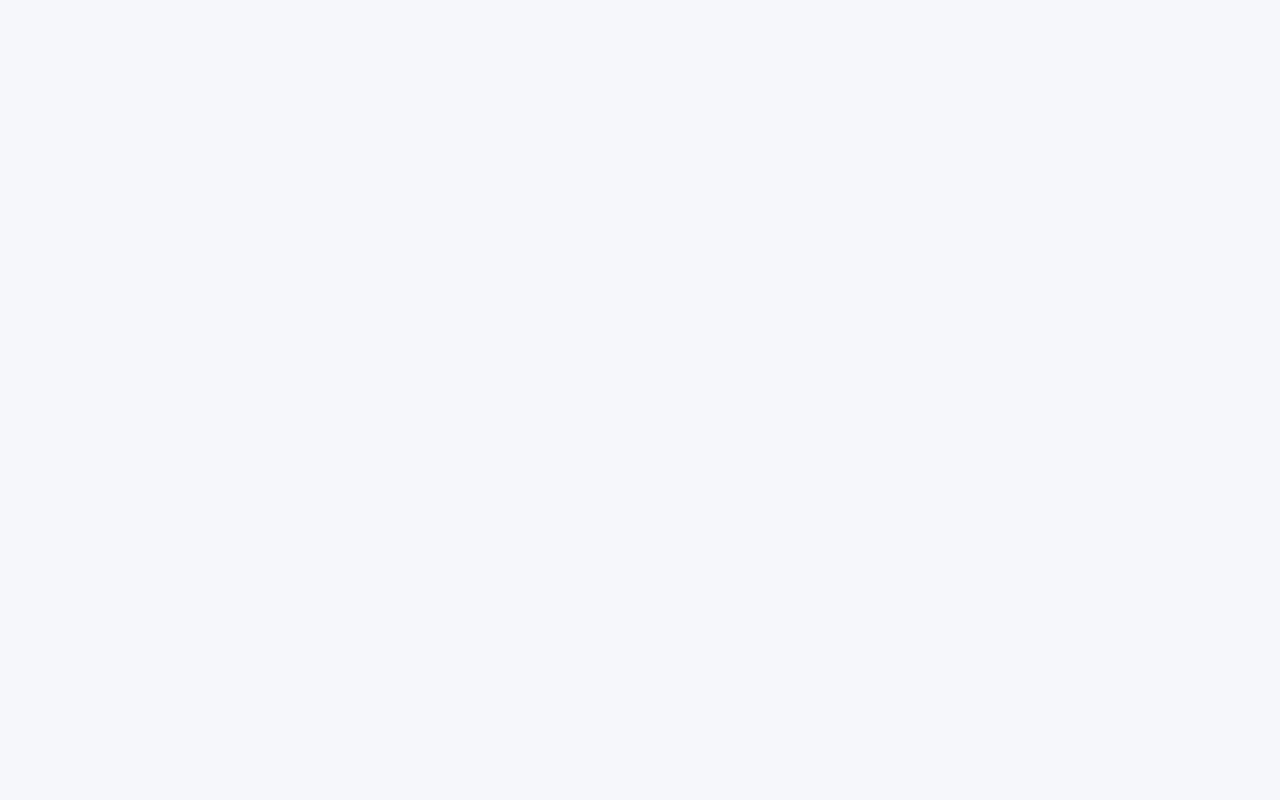
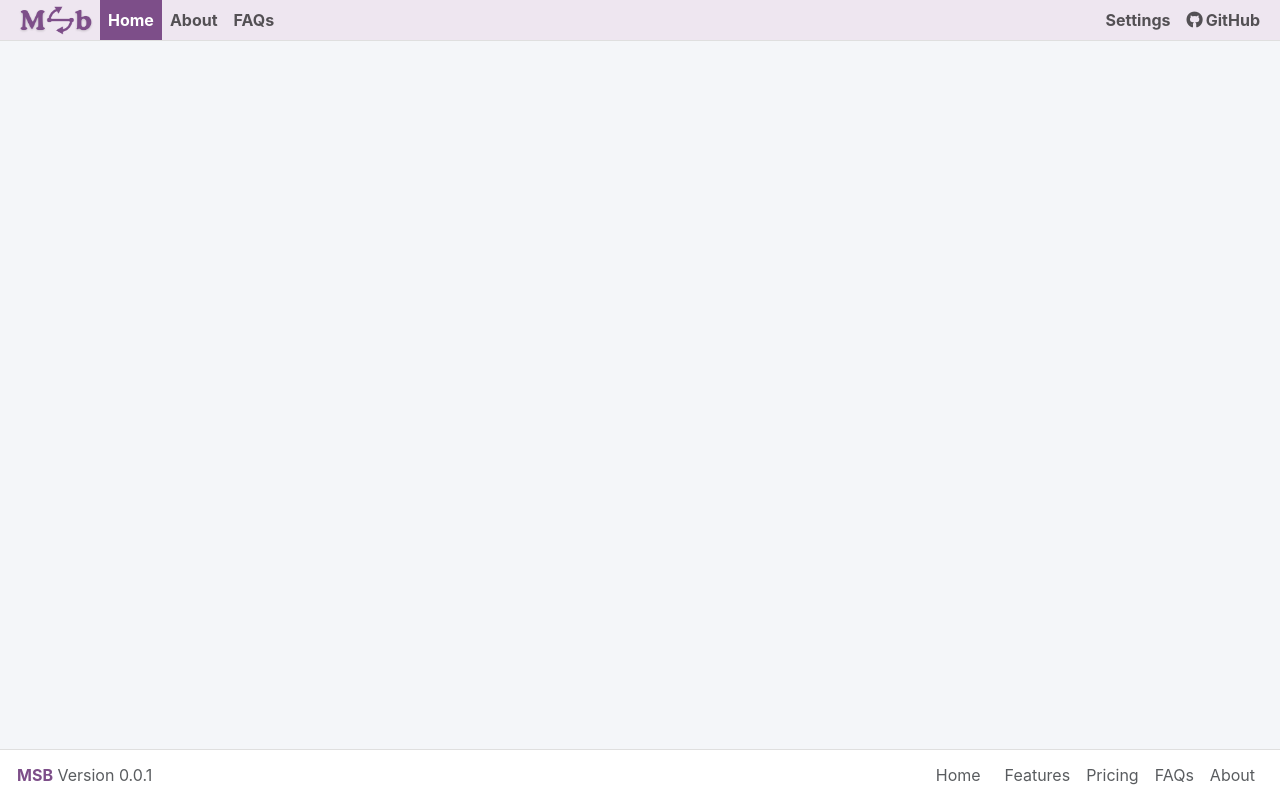
Before and after one commit to MySkillTools/builder, a React (Create React App) app in the folder frontend/: page /Settings in a window 1280 px wide. Before the commit this address had no page. Built offline with nearby package versions, Linux system fonts and the light colour scheme.

Commit message:
settings page

```diff
--- a/frontend/src/App.js
+++ b/frontend/src/App.js
@@ -7,6 +7,7 @@ import './styles/style.scss';
 
 // Lazy load each section
 const Home = lazy(() => import('./pages/Home/Home'));
+const Settings = lazy(() => import('./pages/Settings/Settings'));
 
 function App() {
     return (
@@ -14,6 +15,7 @@ function App() {
             <Suspense fallback={<div>Loading...</div>}>
                 <Routes>
                     <Route path="/" element={<Home />} />
+                    <Route path="/Settings" element={<Settings />} />
                 </Routes>
             </Suspense>
         </Router>
--- a/frontend/src/components/NavBar/Navbar.js
+++ b/frontend/src/components/NavBar/Navbar.js
@@ -8,11 +8,11 @@ import './Navbar.scss';
 
 // SuperHeader Component
 
-const SuperHeader = () => {
-    return (
-        <div></div>
-    );
-};
+//const SuperHeader = () => {
+//    return (
+//        <div></div>
+//    );
+//};
 
 
 // Navbar Component
@@ -27,7 +27,14 @@ const Navbar = () => {
                     <span className="navbar-toggler-icon"></span>
                 </button>
                 <div className="collapse navbar-collapse" id="navbarNav">
+
+                    {/* Left Navbar */}
                     <ul className="navbar-nav me-auto">
+
+                        {/* Logo */}
+                        <li className="nav-item px-1">
+                            <img src='/images/MSB_purple.png' style={{maxHeight: '40px'}}></img>
+                        </li>
 
                         {/* Home */}
                         <li className="nav-item">
@@ -41,14 +48,19 @@ const Navbar = () => {
 
                         {/* FAQs */}
                         <li className="nav-item">
-                            <Link className="nav-link navbar-border" to="/myEvents">FAQs</Link>
+                            <Link className="nav-link navbar-border" to="/faqs">FAQs</Link>
                         </li>
                     </ul>
 
+                    {/* Right Navbar */}
                     <ul className="navbar-nav ms-auto">
 
+                        {/* Settings */}
+                        <li className="nav-item">
+                            <Link className="nav-link navbar-border" to="/settings">Settings</Link>
+                        </li>
+
                         {/* GitHub */}
-
                         <li className="nav-item">
                             <a className="nav-link navbar-border" href="https://github.com/stewebb/my-skills-builder" target="_blank">
                                 <i className="fab fa-github"></i>&nbsp;GitHub
@@ -63,4 +75,6 @@ const Navbar = () => {
 };
 
 // Export both components
-export { SuperHeader, Navbar };
+//export { SuperHeader, Navbar };
+
+export default Navbar ;
--- a/frontend/src/pages/Home/Home.js
+++ b/frontend/src/pages/Home/Home.js
@@ -1,5 +1,5 @@
 import React from 'react';
-import { SuperHeader, Navbar } from '../../components/NavBar/Navbar';
+import Navbar from '../../components/NavBar/Navbar';
 import Footer from '../../components/Footer/Footer';
 
 //import EventFilter from '../../components/EventFilter/EventFilter';
@@ -12,23 +12,17 @@ function Home() {
     return (
         <div id="app">
 
-            <SuperHeader />
             <Navbar />
-
-
-
 
             <div className="content">
                 <div className="container-fluid">
                     <div className="row">
                         <div className='col-md-6'>
-                            <SelectedSkills row={5} />
+                            <SelectedSkills />
                         </div>
                     </div>
                 </div>
             </div>
-
-
 
 
             <Footer />
@@ -36,5 +30,4 @@ function Home() {
     );
 }
 
-
 export default Home;
--- /dev/null
+++ b/frontend/src/pages/Settings/Settings.js
@@ -0,0 +1,16 @@
+import React from 'react';
+import Navbar from '../../components/NavBar/Navbar';
+import Footer from '../../components/Footer/Footer';
+
+function Settings() {
+    return (
+        <div id="app">
+
+            <Navbar />
+
+            <Footer />
+        </div>
+    );
+}
+
+export default Settings;
```
